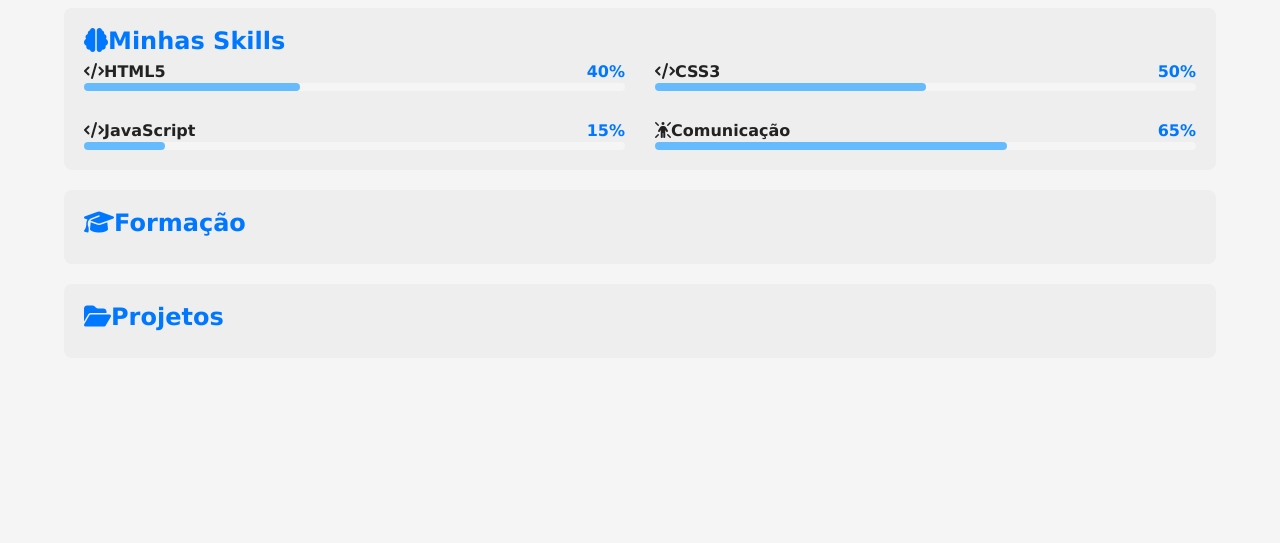
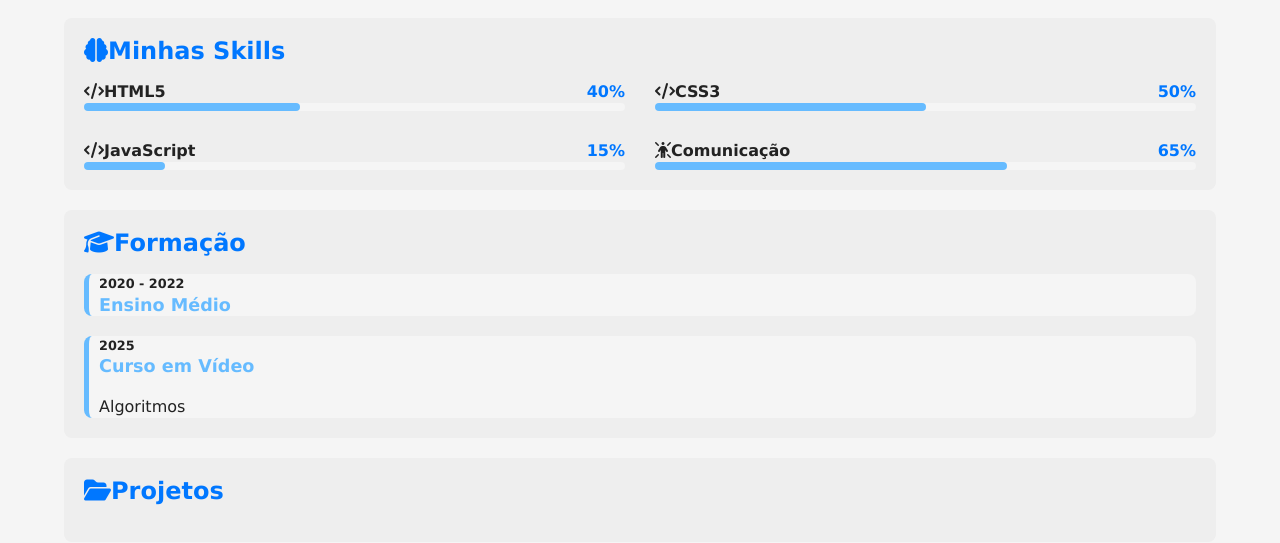
Before and after one commit to 3liaaas/projeto-portifolio, a plain HTML site: page index.html in a window 1280 px wide. Shown: the part 1145-1688 px from the top of the page. Before the commit the page ends 1523 px from the top, so only its background shows below. Drawn offline with Linux system fonts and the light colour scheme.

Commit message:
incluindo formações

```diff
--- a/estilos/style.css
+++ b/estilos/style.css
@@ -123,7 +123,7 @@ article {
 
 article h2 {
     color: var(--destaque);
-    margin-bottom: 10px;
+    margin-bottom: 20px;
 }
 
 .video-conteiner {
@@ -178,6 +178,37 @@ article h2 {
   border-radius: 4px;
 }
 
+#formacao-conteiner {
+    grid-template-columns: 1fr 1fr;
+    flex-direction: column-reverse;
+    gap: 15px;
+}
+
+#formacao-conteiner .curso {
+    background-color: var(--fundo-principal);
+    border-radius: 8px;
+    border-left: 5px solid var(--destaque-inverso);
+    padding-left: 10px;
+    transition: border-width 0.5s, border-color 0.5s;
+}
+
+#formacao-conteiner .curso:hover {
+    border-left-width: 15px;
+    border-color: var(--destaque);
+    cursor: pointer;
+}
+
+#formacao-conteiner .periodo {
+    font-size: 0.8em;
+    font-weight: bold;
+    color: var(--texto)
+}
+
+#formacao-conteiner .instituicao {
+  color: var(--destaque-inverso);
+  font-size: 1.1em;
+}
+
 @media screen and (min-width: 768px) {
     #skill-conteiner {
       grid-template-columns: 1fr 1fr;
--- a/index.html
+++ b/index.html
@@ -121,6 +121,21 @@
 
             <article id="formacao">
                 <h2><i class="fa-solid fa-graduation-cap"></i>Formação</h2>
+
+                <div id="formacao-conteiner">
+                    <div class="curso">
+                        <p class="periodo">2020 - 2022</p>
+                        <h2 class="instituicao">Ensino Médio</h2>
+                        <p class="titulacao"></p>
+                    </div>
+
+                    <div class="curso">
+                        <p class="periodo">2025</p>
+                        <h2 class="instituicao">Curso em Vídeo</h2>
+                        <p class="titulacao">Algoritmos</p>
+                    </div>
+                </div>
+
             </article><!--fim article#formacao-->
 
             <article id="projetos">
```
